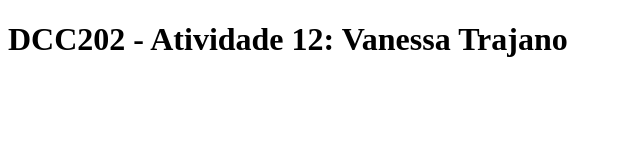
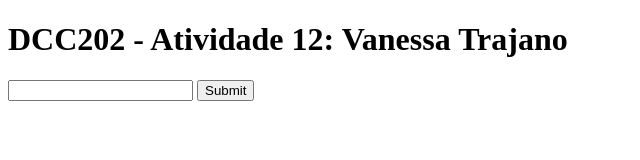
Before and after one commit to ufjf-dcc202/ufjf-dcc202-2023-3-a-atv12-VanessaTrajano, a website: page index.html in a window 1280 px wide. Shown: the whole page, without its empty margins (0-640 px from the left). Drawn offline with Linux system fonts and the light colour scheme.

Commit message:
Cria um form no html

```diff
--- a/index.html
+++ b/index.html
@@ -9,6 +9,12 @@
 <body>
     <main>
         <h1>DCC202 - Atividade 12: Vanessa Trajano</h1>
+        <section>
+            <form action="">
+                <input>
+                <input type="submit">
+            </form>
+        </section>
     </main>
 </body>
 </html>
```
Also changed, not shown: e2e/index.html.spec.js (+1 -1 lines).
